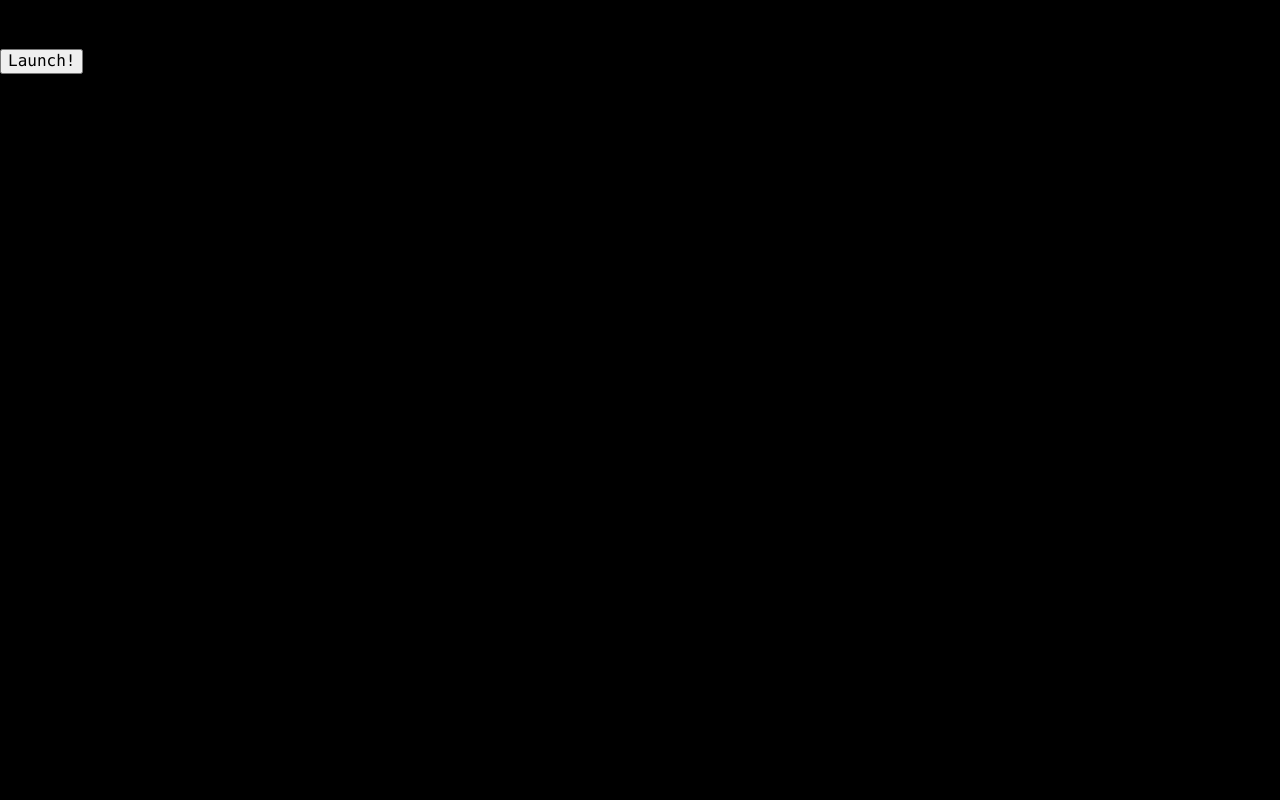
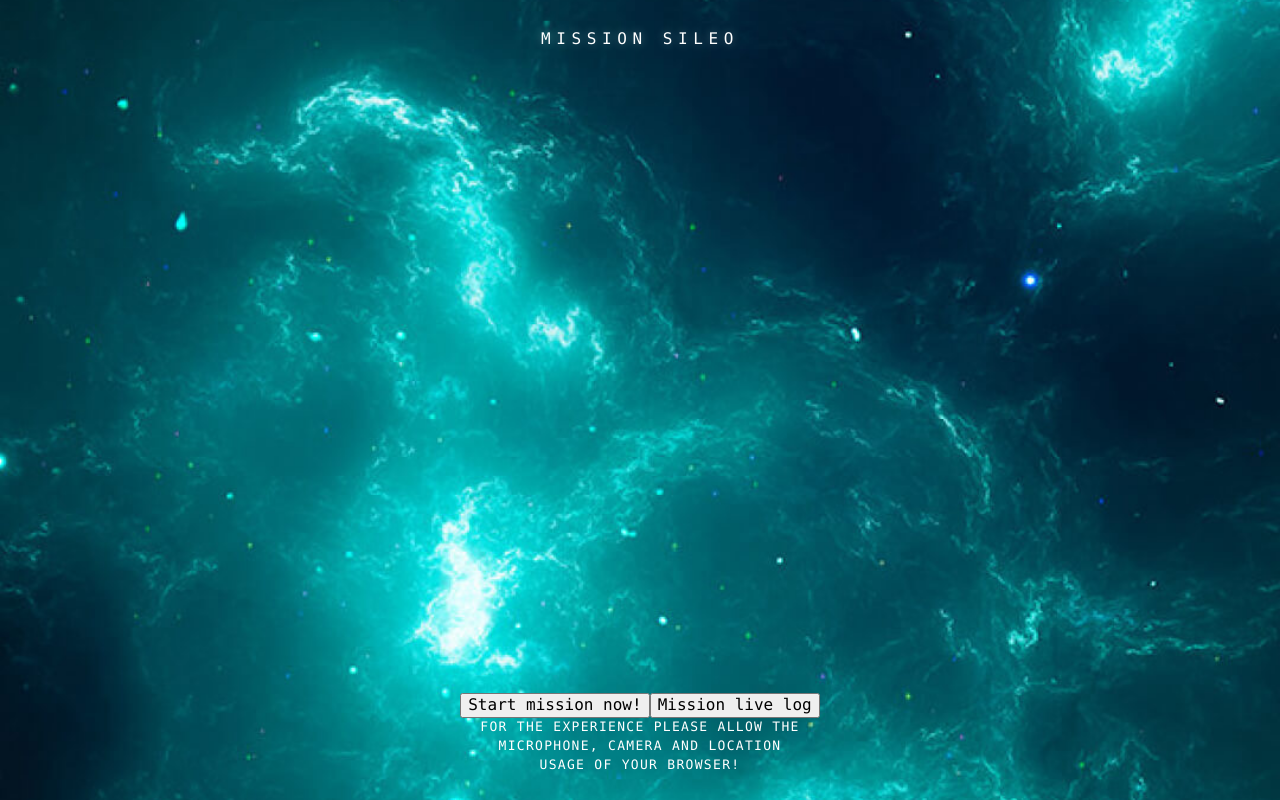
Before and after one commit to MGL-DEV/hackathon-2020, an Angular app: page / in a window 1280 px wide. Built offline with nearby package versions, Linux system fonts and the light colour scheme; no server answers.

Commit message:
launch screen inprogress

```diff
--- a/src/app/control-views/components/launch-screen/launch-screen.component.html
+++ b/src/app/control-views/components/launch-screen/launch-screen.component.html
@@ -1,2 +1,6 @@
-<p>launch-screen works!</p>
-<button (click)="start()">Launch!</button>
+<h1>Mission Sileo</h1>
+<div>
+    <button (click)="start()">Start mission now!</button>
+    <button (click)="start()">Mission live log</button>
+    <p>FOR THE EXPERIENCE PLEASE ALLOW THE MICROPHONE, CAMERA AND LOCATION USAGE OF YOUR BROWSER!</p>
+</div>
--- a/src/app/control-views/components/launch-screen/launch-screen.component.scss
+++ b/src/app/control-views/components/launch-screen/launch-screen.component.scss
@@ -0,0 +1,36 @@
+:host
+{
+    display: flex;
+    flex-direction: column;
+    justify-content: space-between;
+
+    height: 100vh;
+    padding: 25px;
+
+    text-align: center;
+
+    color: white;
+    background: url(/assets/images/launch-screen-background.jpg) center/cover;
+}
+
+h1
+{
+    letter-spacing: .35em;
+    text-transform: uppercase;
+
+    text-shadow: 0 0 10px rgba(210, 252, 255, .4), 0 0 70px rgba(62, 243, 255, .4);
+
+    filter: blur(.5px);
+}
+
+p
+{
+    max-width: 325px;
+    margin: 0 auto;
+
+    letter-spacing: .1em;
+    text-transform: uppercase;
+
+    font-size: 13px;
+    line-height: 1.45em;
+}
```
Also changed, not shown: src/assets/images/launch-screen-background.jpg (added).
